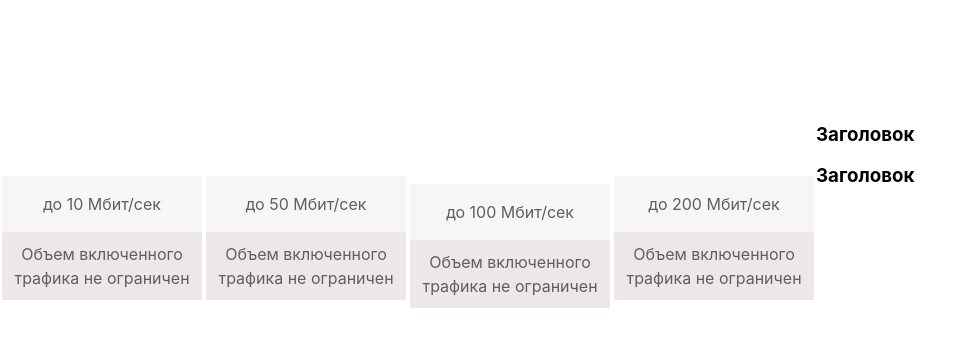
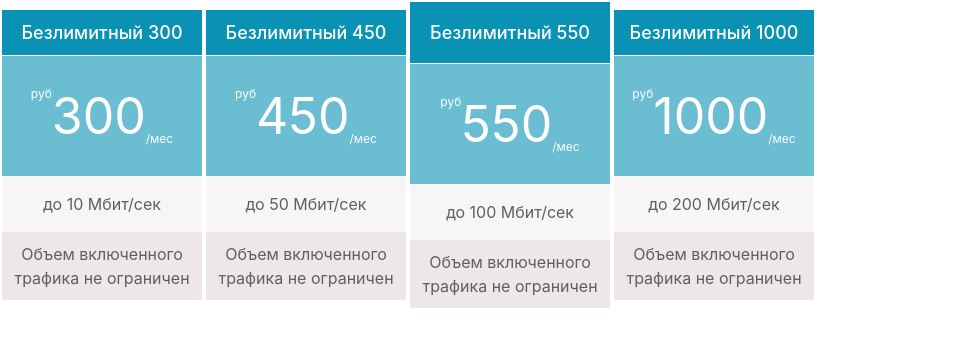
Before and after one commit to IrinaParamonova7980/React, a React (Create React App) app in the folder rates/: page / in a window 1280 px wide. Shown: the top 346 px of the page, without its empty margins (0-976 px from the left). Built offline with nearby package versions, Linux system fonts and the light colour scheme.

Commit message:
rates theme

```diff
--- a/rates/src/App.js
+++ b/rates/src/App.js
@@ -1,10 +1,11 @@
 import "./App.css";
 import Rates from "./components/Rates";
-import colorA from "./components/themeA.scss";
+import colorA from "./components/themeA.module.scss";
+
 //import Login from "./components/Login/Login";
-import Component from "./components/Component/Component";
-import themelight from "./components/Component/themelight.css";
-import themedark from "./components/Component/themedark.css";
+// import Component from "./components/Component/Component";
+// import themelight from "./components/Component/themelight.module.scss";
+// import themedark from "./components/Component/themedark.module.scss";
 
 //const isAutorized = "Маруся";
 
@@ -35,20 +36,21 @@ const rates = [
 function App() {
   return (
     <div className="App">
-      {rates.map((rate) => (
+      {rates.map((rate, index) => (
         <Rates
           name={rate.name}
           price={rate.price}
           speed={rate.speed}
           isSelected={rate.isSelected}
           theme={colorA}
+          key={index}
         ></Rates>
       ))}
-      <div>
+      {/* <div>
         <Component theme={themedark}></Component>
         <Component theme={themelight}></Component>
-        {/* <Login isAutorized={isAutorized} name={isAutorized}></Login> */}
-      </div>
+        <Login isAutorized={isAutorized} name={isAutorized}></Login>
+      </div> */}
     </div>
   );
 }
```
Also changed, not shown: rates/src/components/Component/themedark.module.scss (renamed from rates/src/components/Component/themedark.css), rates/src/components/Component/themelight.module.scss (renamed from rates/src/components/Component/themelight.css), rates/src/components/themeA.module.scss (renamed from rates/src/components/themeA.scss).
